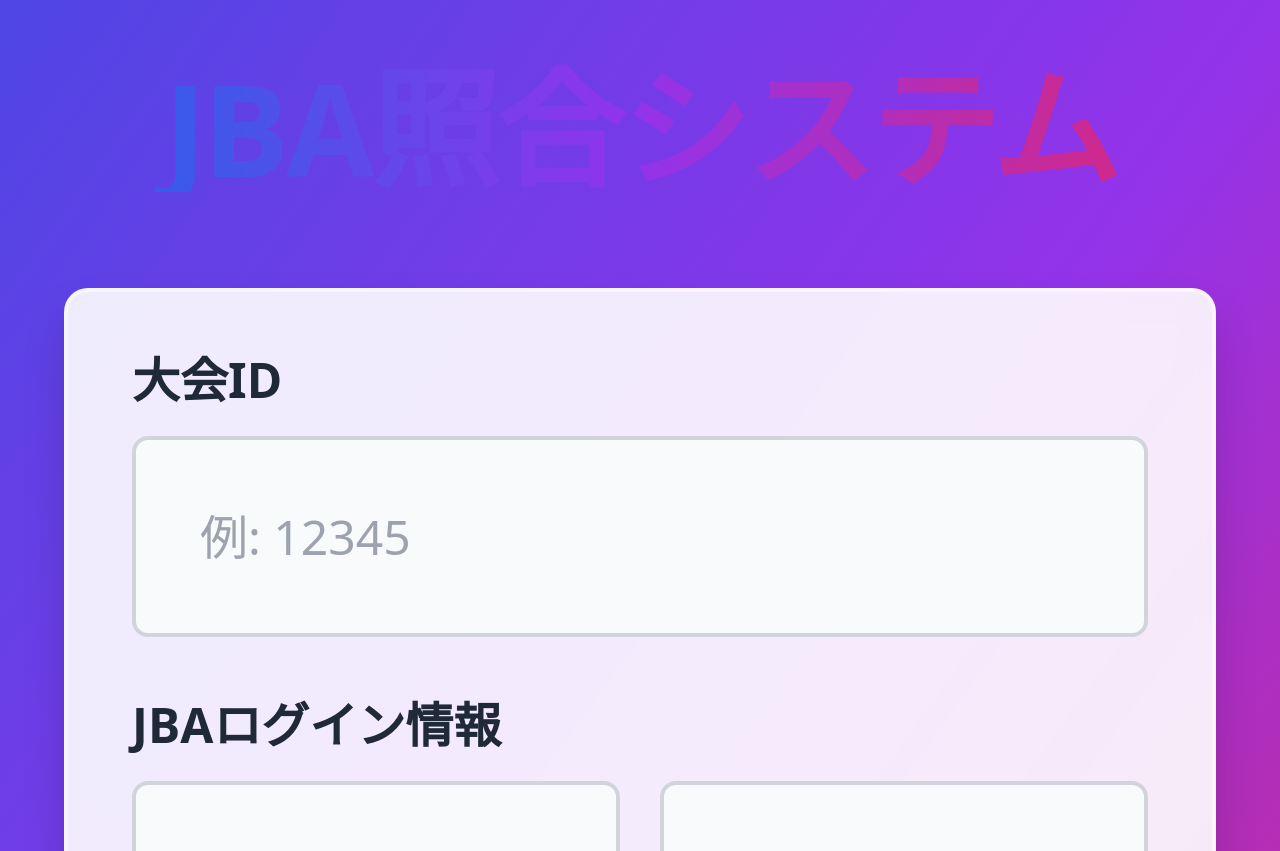
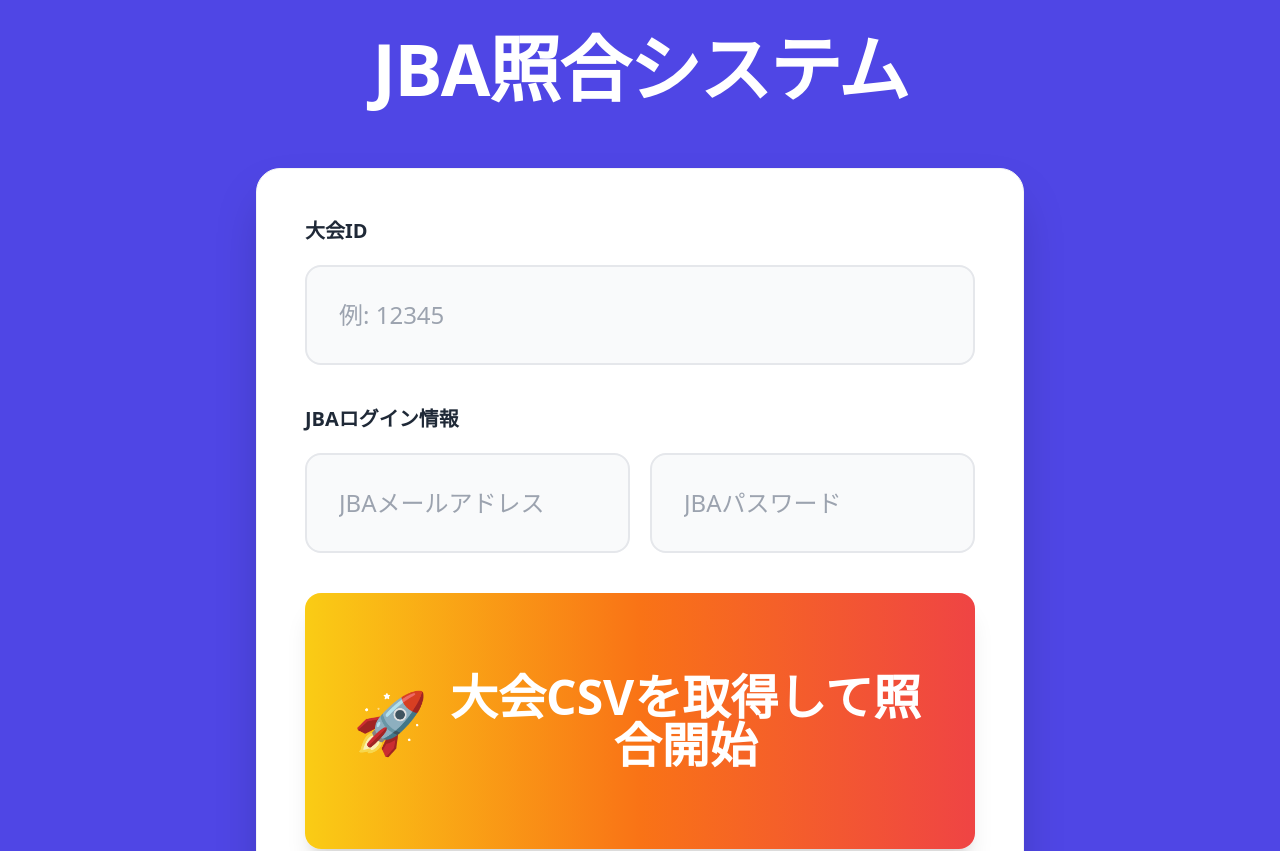
Before and after one commit to sapnap680/letada, a Next.js app in the folder ddadam/frontend/: page / in a window 1280 px wide. Shown: the top 851 px of the page. Built offline with nearby package versions, Linux system fonts and the light colour scheme.

Commit message:
Add files via upload

```diff
--- a/ddadam/frontend/pages/index.tsx
+++ b/ddadam/frontend/pages/index.tsx
@@ -65,21 +65,21 @@
   };
 
   return (
-    <main className="min-h-screen bg-gradient-to-br from-indigo-600 via-purple-600 to-pink-600">
-      <div className="min-h-screen flex items-center justify-center p-8 sm:p-12 lg:p-16">
-        <div className="w-full max-w-6xl">
+    <main className="min-h-screen bg-indigo-600">
+      <div className="min-h-screen flex items-center justify-center p-4 sm:p-8">
+        <div className="w-full max-w-3xl">
           {/* ヘッダー */}
-          <div className="text-center mb-16 sm:mb-20 lg:mb-24">
-            <h1 className="text-6xl sm:text-7xl md:text-8xl lg:text-9xl font-black mb-8 sm:mb-10 lg:mb-12 text-transparent bg-clip-text bg-gradient-to-r from-blue-600 via-purple-600 to-pink-600 tracking-tight">
+          <div className="text-center mb-16">
+            <h1 className="text-6xl sm:text-7xl font-black mb-6 text-white tracking-tight">
               JBA照合システム
             </h1>
           </div>
 
           {/* フォームカード */}
-          <div className="bg-white/90 backdrop-blur-lg rounded-3xl shadow-2xl p-8 sm:p-12 lg:p-16 border-4 border-white/50">
+          <div className="bg-white rounded-3xl shadow-2xl p-10 sm:p-12 border border-gray-100">
             {/* 大会ID入力 */}
-            <div className="mb-10 sm:mb-12 lg:mb-16">
-              <label className="block text-3xl sm:text-4xl lg:text-5xl font-bold mb-4 sm:mb-6 lg:mb-8 text-gray-800">
+            <div className="mb-10">
+              <label className="block text-xl font-bold mb-5 text-gray-800">
                 大会ID
               </label>
               <input
@@ -87,39 +87,39 @@
                 placeholder="例: 12345"
                 value={gameId}
                 onChange={(e) => setGameId(e.target.value)}
-                className="w-full bg-gray-50 border-4 border-gray-300 rounded-2xl px-8 sm:px-12 lg:px-16 py-8 sm:py-12 lg:py-16 text-gray-900 placeholder-gray-400 focus:outline-none focus:border-blue-500 focus:bg-white focus:ring-4 focus:ring-blue-200 transition-all text-3xl sm:text-4xl lg:text-5xl font-medium"
+                className="w-full bg-gray-50 border-2 border-gray-200 rounded-2xl px-8 py-8 text-gray-900 placeholder-gray-400 focus:outline-none focus:border-blue-500 focus:bg-white transition-all text-2xl font-medium"
               />
             </div>
 
             {/* JBAログイン情報 */}
-            <div className="mb-10 sm:mb-12 lg:mb-16">
-              <label className="block text-3xl sm:text-4xl lg:text-5xl font-bold mb-4 sm:mb-6 lg:mb-8 text-gray-800">
+            <div className="mb-10">
+              <label className="block text-xl font-bold mb-5 text-gray-800">
                 JBAログイン情報
               </label>
-              <div className="grid grid-cols-1 sm:grid-cols-2 gap-6 sm:gap-8 lg:gap-10">
+              <div className="grid grid-cols-1 sm:grid-cols-2 gap-5">
                 <input
                   type="email"
                   placeholder="JBAメールアドレス"
                   value={email}
                   onChange={(e) => setEmail(e.target.value)}
-                  className="w-full bg-gray-50 border-4 border-gray-300 rounded-2xl px-8 sm:px-12 lg:px-16 py-8 sm:py-12 lg:py-16 text-gray-900 placeholder-gray-400 focus:outline-none focus:border-blue-500 focus:bg-white focus:ring-4 focus:ring-blue-200 transition-all text-3xl sm:text-4xl lg:text-5xl font-medium"
+                  className="w-full bg-gray-50 border-2 border-gray-200 rounded-2xl px-8 py-8 text-gray-900 placeholder-gray-400 focus:outline-none focus:border-blue-500 focus:bg-white transition-all text-2xl font-medium"
                 />
                 <input
                   type="password"
                   placeholder="JBAパスワード"
                   value={password}
                   onChange={(e) => setPassword(e.target.value)}
-                  className="w-full bg-gray-50 border-4 border-gray-300 rounded-2xl px-8 sm:px-12 lg:px-16 py-8 sm:py-12 lg:py-16 text-gray-900 placeholder-gray-400 focus:outline-none focus:border-blue-500 focus:bg-white focus:ring-4 focus:ring-blue-200 transition-all text-3xl sm:text-4xl lg:text-5xl font-medium"
+                  className="w-full bg-gray-50 border-2 border-gray-200 rounded-2xl px-8 py-8 text-gray-900 placeholder-gray-400 focus:outline-none focus:border-blue-500 focus:bg-white transition-all text-2xl font-medium"
                 />
               </div>
             </div>
 
             {/* エラー表示 */}
             {error && (
-              <div className="mb-8 sm:mb-10 lg:mb-12 p-6 sm:p-8 lg:p-10 bg-red-50 border-4 border-red-300 rounded-2xl">
+              <div className="mb-8 p-6 bg-red-50 border-2 border-red-200 rounded-2xl">
                 <div className="flex items-center">
-                  <span className="mr-4 sm:mr-6 text-4xl sm:text-5xl lg:text-6xl">❌</span>
-                  <span className="text-red-800 text-2xl sm:text-3xl lg:text-4xl font-bold">{error}</span>
+                  <span className="mr-3 text-2xl">❌</span>
+                  <span className="text-red-800 text-xl font-semibold">{error}</span>
                 </div>
               </div>
             )}
@@ -128,16 +128,16 @@
             <button
               onClick={handleStart}
               disabled={loading}
-              className={`w-full py-24 sm:py-28 lg:py-36 px-16 sm:px-20 lg:px-24 rounded-3xl font-black text-white text-6xl sm:text-7xl lg:text-8xl transition-all transform shadow-2xl border-8 ${
+              className={`w-full py-20 px-12 rounded-2xl font-black text-white text-5xl transition-all transform shadow-xl ${
                 loading
-                  ? "bg-gray-400 border-gray-500 cursor-not-allowed"
-                  : "bg-gradient-to-r from-yellow-400 via-orange-500 to-red-500 border-yellow-300 hover:from-yellow-300 hover:via-orange-400 hover:to-red-400 active:from-yellow-500 active:via-orange-600 active:to-red-600 hover:scale-105 active:scale-95 hover:shadow-2xl"
+                  ? "bg-gray-400 cursor-not-allowed"
+                  : "bg-gradient-to-r from-yellow-400 via-orange-500 to-red-500 hover:from-yellow-300 hover:via-orange-400 hover:to-red-400 active:from-yellow-500 active:via-orange-600 active:to-red-600 hover:scale-105 active:scale-95 hover:shadow-2xl"
               }`}
             >
               {loading ? (
                 <span className="flex items-center justify-center">
                   <svg
-                    className="animate-spin -ml-1 mr-10 sm:mr-12 lg:mr-16 h-28 sm:h-32 lg:h-40 w-28 sm:w-32 lg:w-40 text-white"
+                    className="animate-spin -ml-1 mr-4 h-16 w-16 text-white"
                     xmlns="http://www.w3.org/2000/svg"
                     fill="none"
                     viewBox="0 0 24 24"
@@ -156,11 +156,11 @@
                       d="M4 12a8 8 0 018-8V0C5.373 0 0 5.373 0 12h4zm2 5.291A7.962 7.962 0 014 12H0c0 3.042 1.135 5.824 3 7.938l3-2.647z"
                     ></path>
                   </svg>
-                  <span className="text-6xl sm:text-7xl lg:text-8xl">処理中...</span>
+                  <span className="text-5xl">処理中...</span>
                 </span>
               ) : (
                 <span className="flex items-center justify-center">
-                  <span className="mr-8 sm:mr-10 lg:mr-12 text-7xl sm:text-8xl lg:text-9xl">🚀</span>
+                  <span className="mr-4 text-6xl">🚀</span>
                   <span>大会CSVを取得して照合開始</span>
                 </span>
               )}
```
